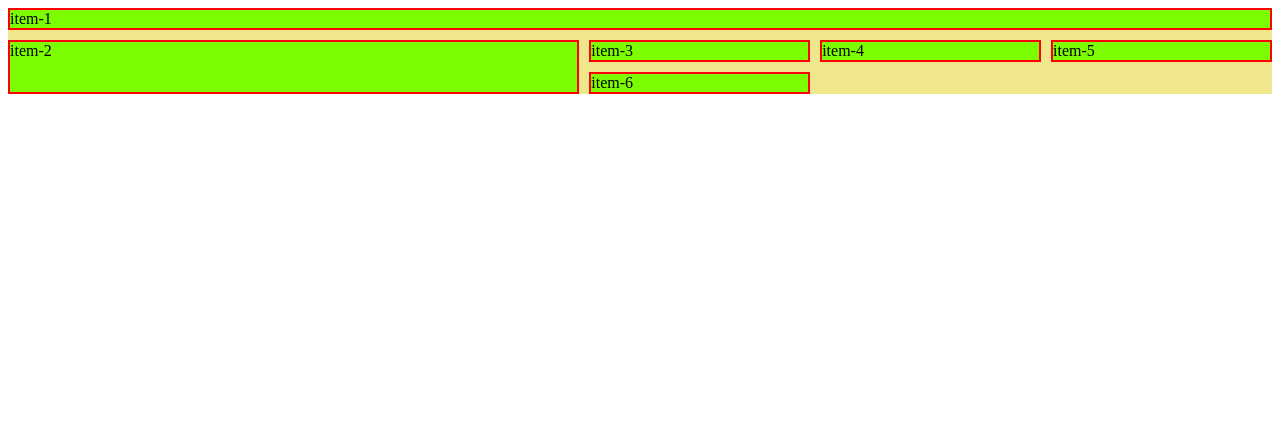
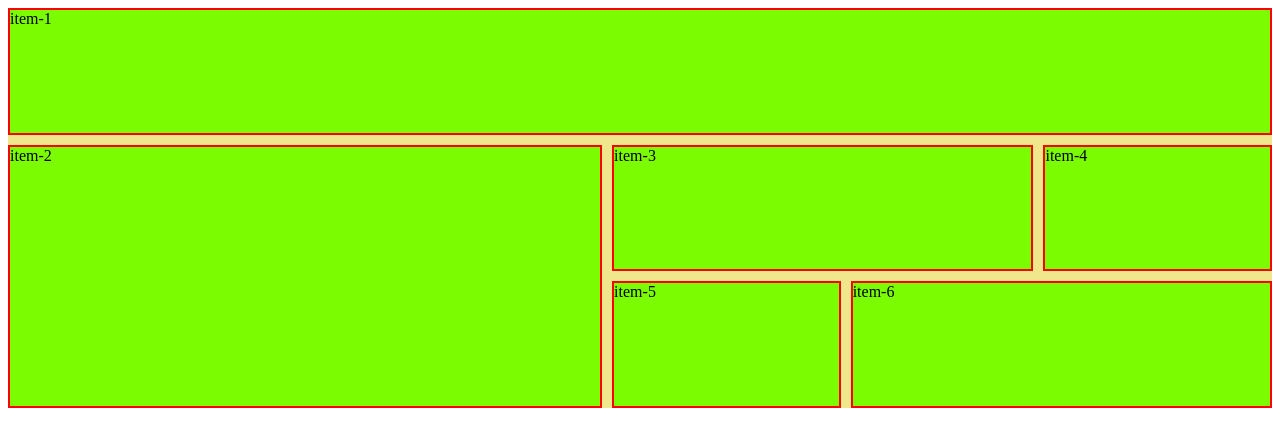
Before and after one commit to KKsimform/HTMLandCSS, a plain HTML site: page CSS/grid.html in a window 1280 px wide. Drawn offline with Linux system fonts and the light colour scheme.

Commit message:
GRID in css

```diff
--- a/CSS/grid.css
+++ b/CSS/grid.css
@@ -6,7 +6,7 @@
     " Section Section Section . . ."
     " Section Section Section . . . ";
     grid-gap: 10px;
-
+   height: 400px
     ;
 }
 .item{
@@ -21,3 +21,11 @@
 .item2{
     grid-area: Section;
 }
+.item3{
+    grid-column-start: 4;
+    grid-column-end: 6;
+}
+.item6{
+    grid-column-start: 5;
+    grid-column-end: 7;
+}
```
